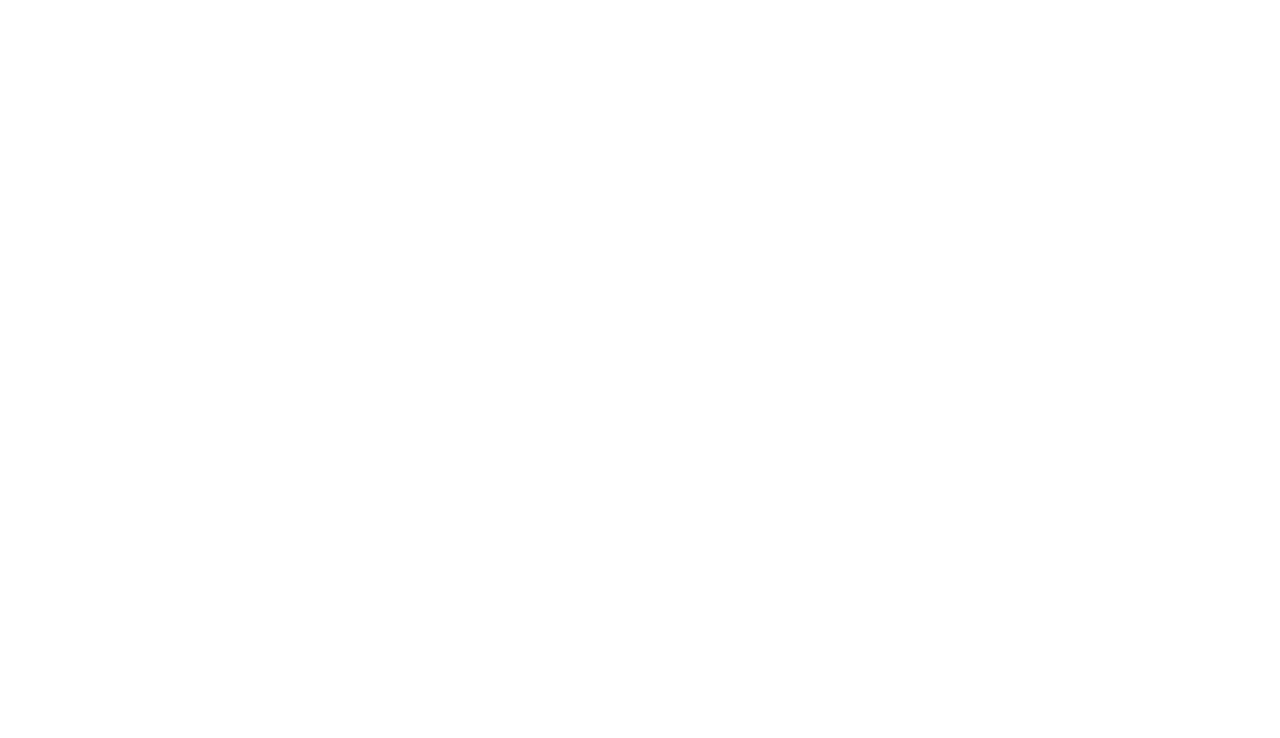
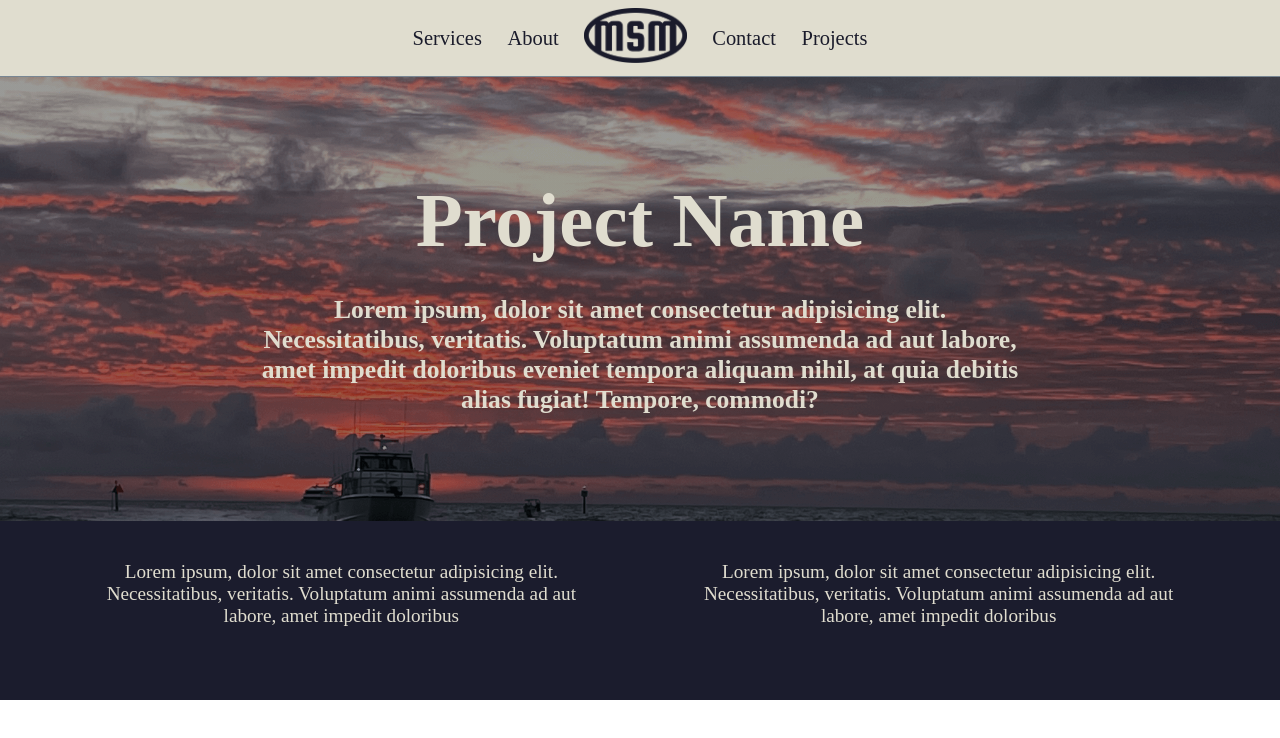
Before and after one commit to Breideva/MSM, a React (Vite) app in the folder msm/: page /first in a window 1280 px wide. Before the commit this address had no page. Shown: the top 738 px of the page. Built offline with nearby package versions, Linux system fonts and the light colour scheme; a web font is replaced by a local one.

Commit message:
Added the project pages(temp)
Gonna have to change text and images

```diff
--- a/msm/src/App.jsx
+++ b/msm/src/App.jsx
@@ -10,6 +10,10 @@
 import { Management } from './pages/Services/monthly-management-plans';
 import { Watch } from './pages/Services/boat-watch';
 import { Mercury } from './pages/Services/mercury-techs';
+import { First } from './pages/Projects/first';
+import { Second } from './pages/Projects/second';
+import { Third } from './pages/Projects/third';
+import { Fourth } from './pages/Projects/fourth';
 
 function App() {
 
@@ -21,7 +25,7 @@
           <Route path="/" element={<Home />}></Route>
           <Route path="contact" element={<Contact />}></Route>
           <Route path="about" element={<About />}></Route>
-          <Route path="projects" element={<Projects />}></Route>
+          {/* Services */}
           <Route path="services" element={<Services />}></Route>
           {/* Service Pages */}
           <Route path='usgc-captains' element={<Usgc />}></Route>
@@ -30,6 +34,13 @@
           <Route path='monthly-management-plans' element={<Management />}></Route>
           <Route path='boat-watch' element={<Watch />}></Route>
           <Route path='mercury-techs' element={<Mercury />}></Route>
+          {/* Projects */}
+          <Route path="projects" element={<Projects />}></Route>
+          {/* Project Pages */}
+          <Route path="first" element={<First />}></Route>
+          <Route path="second" element={<Second />}></Route>
+          <Route path="third" element={<Third />}></Route>
+          <Route path="fourth" element={<Fourth />}></Route>
 
         </Routes>
       </Router>
--- /dev/null
+++ b/msm/src/pages/Projects/first.jsx
@@ -0,0 +1,33 @@
+import { Navbar } from "../../components/navbar";
+import "../../styles/Projects/project-pages.css";
+
+export const First = () => {
+  return (
+    <>
+      <Navbar />
+      <div className="main-project-pages">
+        <div className="header">
+          <h1>Project Name</h1>
+          <h2>
+            Lorem ipsum, dolor sit amet consectetur adipisicing elit.
+            Necessitatibus, veritatis. Voluptatum animi assumenda ad aut labore,
+            amet impedit doloribus eveniet tempora aliquam nihil, at quia
+            debitis alias fugiat! Tempore, commodi?
+          </h2>
+        </div>
+        <div className="body">
+          <p>
+            Lorem ipsum, dolor sit amet consectetur adipisicing elit.
+            Necessitatibus, veritatis. Voluptatum animi assumenda ad aut labore,
+            amet impedit doloribus{" "}
+          </p>
+          <p>
+            Lorem ipsum, dolor sit amet consectetur adipisicing elit.
+            Necessitatibus, veritatis. Voluptatum animi assumenda ad aut labore,
+            amet impedit doloribus{" "}
+          </p>
+        </div>
+      </div>
+    </>
+  );
+};
--- /dev/null
+++ b/msm/src/pages/Projects/fourth.jsx
@@ -0,0 +1,33 @@
+import { Navbar } from "../../components/navbar";
+import "../../styles/Projects/project-pages.css";
+
+export const Fourth = () => {
+  return (
+    <>
+      <Navbar />
+      <div className="main-project-pages">
+        <div className="header">
+          <h1>Project Name</h1>
+          <h2>
+            Lorem ipsum, dolor sit amet consectetur adipisicing elit.
+            Necessitatibus, veritatis. Voluptatum animi assumenda ad aut labore,
+            amet impedit doloribus eveniet tempora aliquam nihil, at quia
+            debitis alias fugiat! Tempore, commodi?
+          </h2>
+        </div>
+        <div className="body">
+          <p>
+            Lorem ipsum, dolor sit amet consectetur adipisicing elit.
+            Necessitatibus, veritatis. Voluptatum animi assumenda ad aut labore,
+            amet impedit doloribus{" "}
+          </p>
+          <p>
+            Lorem ipsum, dolor sit amet consectetur adipisicing elit.
+            Necessitatibus, veritatis. Voluptatum animi assumenda ad aut labore,
+            amet impedit doloribus{" "}
+          </p>
+        </div>
+      </div>
+    </>
+  );
+};
--- /dev/null
+++ b/msm/src/pages/Projects/second.jsx
@@ -0,0 +1,33 @@
+import { Navbar } from "../../components/navbar";
+import "../../styles/Projects/project-pages.css";
+
+export const Second = () => {
+  return (
+    <>
+      <Navbar />
+      <div className="main-project-pages">
+        <div className="header">
+          <h1>Project Name</h1>
+          <h2>
+            Lorem ipsum, dolor sit amet consectetur adipisicing elit.
+            Necessitatibus, veritatis. Voluptatum animi assumenda ad aut labore,
+            amet impedit doloribus eveniet tempora aliquam nihil, at quia
+            debitis alias fugiat! Tempore, commodi?
+          </h2>
+        </div>
+        <div className="body">
+          <p>
+            Lorem ipsum, dolor sit amet consectetur adipisicing elit.
+            Necessitatibus, veritatis. Voluptatum animi assumenda ad aut labore,
+            amet impedit doloribus{" "}
+          </p>
+          <p>
+            Lorem ipsum, dolor sit amet consectetur adipisicing elit.
+            Necessitatibus, veritatis. Voluptatum animi assumenda ad aut labore,
+            amet impedit doloribus{" "}
+          </p>
+        </div>
+      </div>
+    </>
+  );
+};
--- /dev/null
+++ b/msm/src/pages/Projects/third.jsx
@@ -0,0 +1,33 @@
+import { Navbar } from "../../components/navbar";
+import "../../styles/Projects/project-pages.css";
+
+export const Third = () => {
+  return (
+    <>
+      <Navbar />
+      <div className="main-project-pages">
+        <div className="header">
+          <h1>Project Name</h1>
+          <h2>
+            Lorem ipsum, dolor sit amet consectetur adipisicing elit.
+            Necessitatibus, veritatis. Voluptatum animi assumenda ad aut labore,
+            amet impedit doloribus eveniet tempora aliquam nihil, at quia
+            debitis alias fugiat! Tempore, commodi?
+          </h2>
+        </div>
+        <div className="body">
+          <p>
+            Lorem ipsum, dolor sit amet consectetur adipisicing elit.
+            Necessitatibus, veritatis. Voluptatum animi assumenda ad aut labore,
+            amet impedit doloribus{" "}
+          </p>
+          <p>
+            Lorem ipsum, dolor sit amet consectetur adipisicing elit.
+            Necessitatibus, veritatis. Voluptatum animi assumenda ad aut labore,
+            amet impedit doloribus{" "}
+          </p>
+        </div>
+      </div>
+    </>
+  );
+};
--- a/msm/src/pages/projects.jsx
+++ b/msm/src/pages/projects.jsx
@@ -12,7 +12,7 @@
             <h1>Projects</h1>
         </div>
         <div className="boxes">
-        <div class="box-l">
+        <Link to="/first" class="box-l">
                 <img src={Fishing} alt="" />
                 <div class="overlay">
                     <div class="overlay-text">
@@ -20,8 +20,8 @@
                         <p>Project Date</p>
                     </div>
                 </div>
-            </div>
-            <div class="box-r">
+            </Link>
+            <Link to="/second" class="box-r">
                 <img src={Fishing} alt="" />
                 <div class="overlay">
                     <div class="overlay-text">
@@ -29,8 +29,8 @@
                         <p>Project Date</p>
                     </div>
                 </div>
-            </div>
-            <div class="box-l">
+            </Link>
+            <Link to="/third" class="box-l">
                 <img src={Fishing} alt="" />
                 <div class="overlay">
                     <div class="overlay-text">
@@ -38,8 +38,8 @@
                         <p>Project Date</p>
                     </div>
                 </div>
-            </div>
-            <div class="box-r">
+            </Link>
+            <Link to="/fourth" class="box-r">
                 <img src={Fishing} alt="" />
                 <div class="overlay">
                     <div class="overlay-text">
@@ -47,7 +47,7 @@
                         <p>Project Date</p>
                     </div>
                 </div>
-            </div>
+            </Link>
 
         </div>
     </div>
--- /dev/null
+++ b/msm/src/styles/Projects/project-pages.css
@@ -0,0 +1,42 @@
+.main-project-pages {
+    height: clamp(700px, 46vw, 2000px);
+  display: flex;
+  flex-direction: column;
+  justify-content: center;
+  text-align: center;
+  background-color: hsl(236, 25%, 14%);
+  color: #e0ddcf;
+}
+.main-project-pages .header {
+  display: flex;
+  flex-direction: column;
+  margin-bottom: 40px;
+  background-image: url("../../assets/imgs/boat-sunset-2.png"),
+    linear-gradient(rgb(26, 27, 43, 0.5), rgb(26, 27, 43, 0.5));
+  background-repeat: no-repeat;
+  background-position: center;
+  background-size: cover;
+  background-blend-mode: overlay;
+  height: 64%;
+  justify-content: center;
+  align-items: center;
+}
+.main-project-pages h1 {
+  font-size: clamp(35px, 6vw, 110px);
+  line-height: clamp(35px, 6.5vw, 110px);
+  padding-bottom: clamp(20px, 2.5vw, 40px);
+}
+.main-project-pages h2 {
+    font-size: clamp(18px, 2vw, 45px);
+    width: 60%;
+}
+.main-project-pages .body {
+  display: flex;
+  flex-direction: row;
+  justify-content: space-evenly;
+}
+.main-project-pages p {
+    font-size: clamp(8px, 1.5vw, 55px);
+    font-weight: 300;
+    width: 40%;
+}
```
